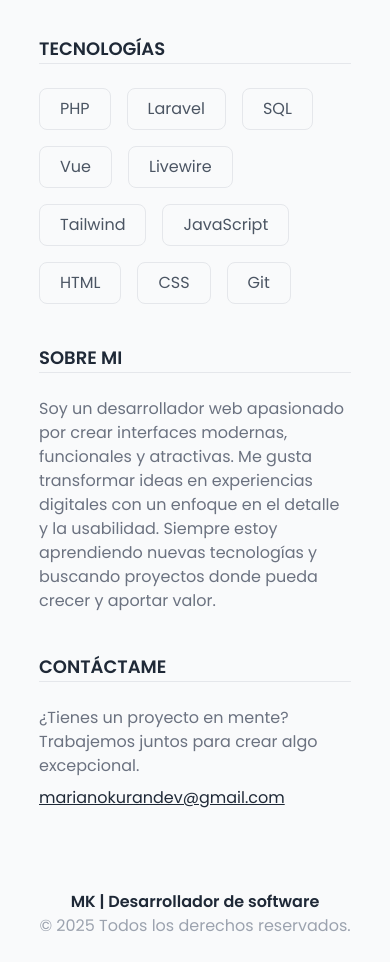
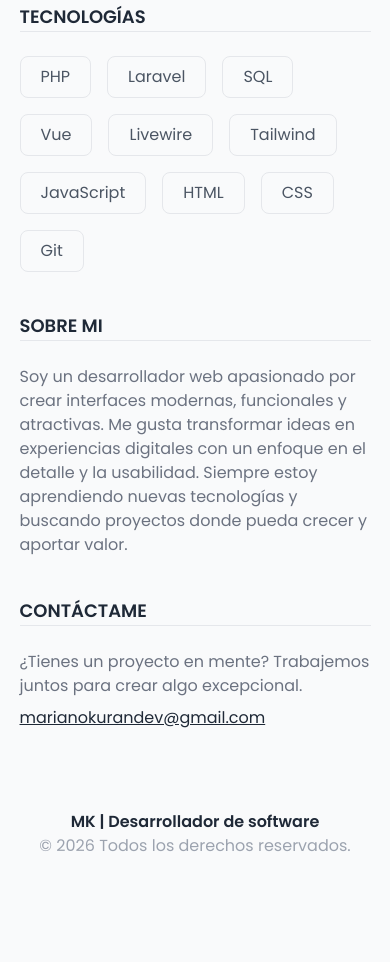
Before and after one commit to MarianoKuran/portfolio, a plain HTML site: page index.html in a window 390 px wide. Shown: the part 1338-2300 px from the top of the page. After the commit the page ends 2220 px from the top, so only its background shows below. Drawn offline with nearby package versions, Linux system fonts and the light colour scheme.

Commit message:
Update index.html

```diff
--- a/index.html
+++ b/index.html
@@ -22,7 +22,7 @@
     </head>
 
     <body class="flex justify-center bg-gray-50 text-gray-800">
-        <div class="w-[80%]">
+        <div class="w-[90%] sm:w-[80%]">
             <!-- Hero -->
             <section class="md:h-[100vh] py-10 md:py-15">
                 <div class="h-full flex md:items-center">
@@ -129,10 +129,14 @@
 
             <footer class="flex flex-col text-center pb-6 mt-10">
                 <div> <span class="font-semibold text-gray-800">MK | Desarrollador de software</span> </div>
-                <span class="text-gray-400">© 2025 Todos los derechos reservados.</span>
+                <div class="text-gray-400">© <span id="year-copyright"></span> Todos los derechos reservados.</div>
             </footer>
         </div>
 
+        <script>
+            const currentYear = new Date().getFullYear();
+            document.getElementById("year-copyright").textContent = currentYear;
+        </script>
         <script>
             var phone = "543856776615";
             function consultWebsite() {
```
